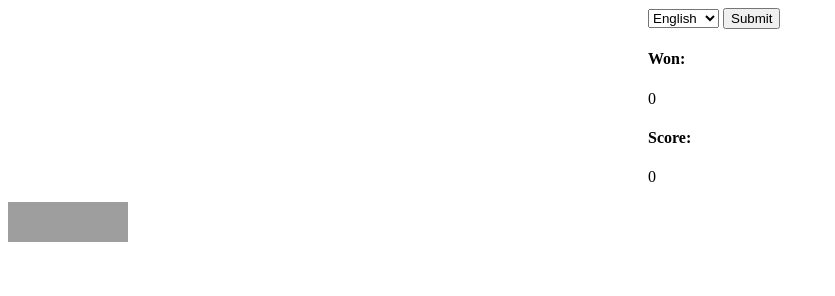
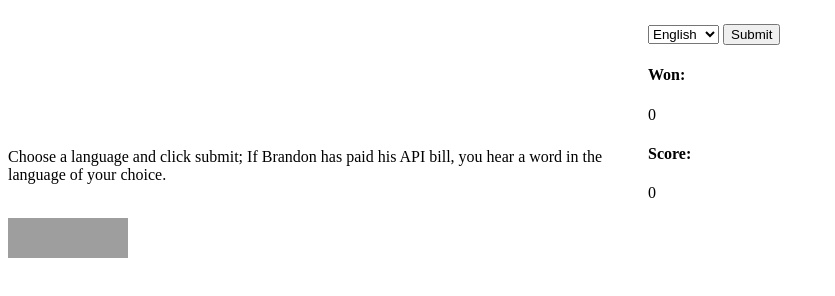
Before and after one commit to brandongatlin/forvo-bingo, a website: page index.html in a window 1280 px wide. Shown: the whole page, without its empty margins (0-835 px from the left). Drawn offline with nearby package versions, Linux system fonts and the light colour scheme; grey boxes are pictures that could not be loaded.

Commit message:
added warning

```diff
--- a/index.html
+++ b/index.html
@@ -15,6 +15,7 @@
   <div id="container">
 
     <div id="game-board">
+      <p id="warning">Choose a language and click submit; If Brandon has paid his API bill, you hear a word in the language of your choice.</p>
     </div>
 
     <div id="stat-board">
--- a/styles.css
+++ b/styles.css
@@ -2,6 +2,7 @@
   display: grid;
   grid-gap: 1em;
   grid-template-areas:
+  "warning warning"
   "board stats";
   grid-template-columns: 1fr 1fr;
   grid-template-rows: auto;
@@ -18,6 +19,10 @@
 
 #stat-board {
   grid-area: stats;
+}
+
+#warning {
+  grid-area: warning;
 }
 
 .bingoPix {
```
